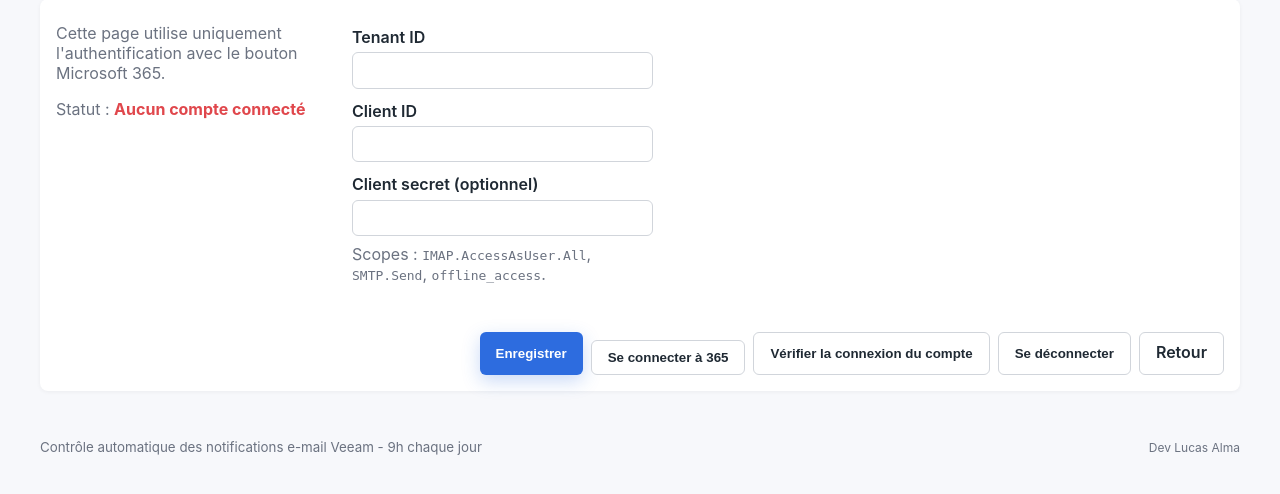
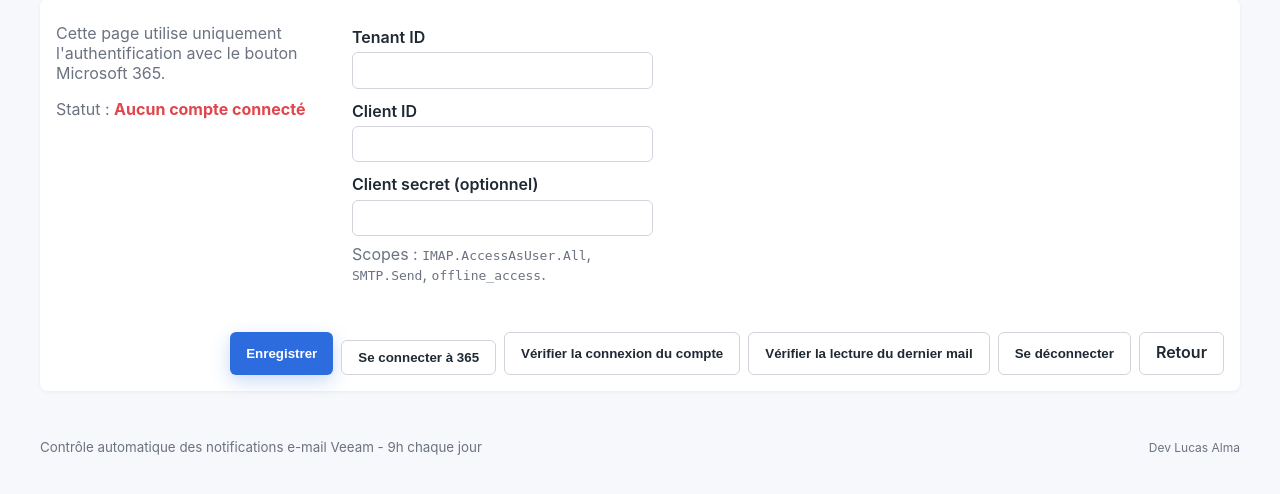
Before and after one commit to lucaspecout/veeam-notify-alma, a Flask app: page /settings in a window 1280 px wide. Shown: the part 177-671 px from the top of the page. Run offline with Flask 3, Linux system fonts and the light colour scheme; the visitor is signed in with stand-in values (Sample User, id 1); data comes from the database, SQL or seed files in the repository.

Commit message:
Add Microsoft mail read diagnostic button

```diff
--- a/app/routes.py
+++ b/app/routes.py
@@ -1,5 +1,6 @@
 import os
 import csv
+import email
 import imaplib
 import io
 import smtplib
@@ -20,6 +21,7 @@ from flask import (
 
 from . import db
 from .email_service import (
+    decode_subject,
     format_window_label,
     get_microsoft_access_token,
     imap_authenticate,
@@ -309,6 +311,68 @@ def microsoft_check_connection():
     return redirect(url_for("main.settings"))
 
 
+@bp.route("/settings/microsoft/test-read-latest", methods=["POST"])
+@login_required
+def microsoft_test_read_latest_email():
+    config = EmailConfig.get_singleton()
+    missing_imap_password = (not is_microsoft_oauth_enabled(config)) and (not config.imap_password)
+    if not config.imap_host or not config.imap_username or missing_imap_password:
+        flash("Configuration IMAP incomplète.", "error")
+        return redirect(url_for("main.settings"))
+
+    mail = None
+    try:
+        if config.use_ssl:
+            mail = imaplib.IMAP4_SSL(config.imap_host, config.imap_port, timeout=10)
+        else:
+            mail = imaplib.IMAP4(config.imap_host, config.imap_port, timeout=10)
+
+        imap_authenticate(mail, config)
+        status, _ = mail.select("INBOX")
+        if status != "OK":
+            raise RuntimeError("Impossible d'ouvrir la boîte INBOX.")
+
+        status, data = mail.search(None, "ALL")
+        if status != "OK":
+            raise RuntimeError("Impossible de lister les e-mails de la boîte.")
+
+        message_ids = data[0].split() if data and data[0] else []
+        if not message_ids:
+            message = "Connexion IMAP réussie, mais aucun e-mail trouvé dans la boîte."
+            add_log(f"{message} Vérifiée par {g.user.username}.")
+            flash(message, "success")
+            return redirect(url_for("main.settings"))
+
+        latest_id = message_ids[-1]
+        status, msg_data = mail.fetch(latest_id, "(RFC822)")
+        if status != "OK" or not msg_data or not msg_data[0]:
+            raise RuntimeError("Connexion IMAP réussie, mais impossible de lire le dernier e-mail.")
+
+        raw_email = msg_data[0][1]
+        parsed = email.message_from_bytes(raw_email)
+        subject = decode_subject(parsed.get("Subject", "(sans objet)"))
+        sender = parsed.get("From", "inconnu")
+        received_at = parsed.get("Date", "date inconnue")
+        message = (
+            "Connexion IMAP valide. Dernier e-mail lu avec succès : "
+            f"Objet '{subject}', De '{sender}', Date '{received_at}'."
+        )
+        add_log(f"Test lecture dernier e-mail réussi par {g.user.username}: {subject}")
+        flash(message, "success")
+    except Exception as exc:  # noqa: BLE001
+        message = f"Échec lecture du dernier e-mail : {exc}"
+        add_log(message, level="error")
+        flash(message, "error")
+    finally:
+        if mail:
+            try:
+                mail.logout()
+            except Exception:  # noqa: BLE001
+                pass
+
+    return redirect(url_for("main.settings"))
+
+
 @bp.route("/settings/microsoft/disconnect", methods=["POST"])
 @login_required
 def microsoft_disconnect():
--- a/templates/settings.html
+++ b/templates/settings.html
@@ -35,6 +35,9 @@
         <button type="submit" formaction="{{ url_for('main.microsoft_check_connection') }}" formmethod="post" class="button secondary">
             Vérifier la connexion du compte
         </button>
+        <button type="submit" formaction="{{ url_for('main.microsoft_test_read_latest_email') }}" formmethod="post" class="button secondary">
+            Vérifier la lecture du dernier mail
+        </button>
         <button type="submit" formaction="{{ url_for('main.microsoft_disconnect') }}" formmethod="post" class="button secondary">
             Se déconnecter
         </button>
```
